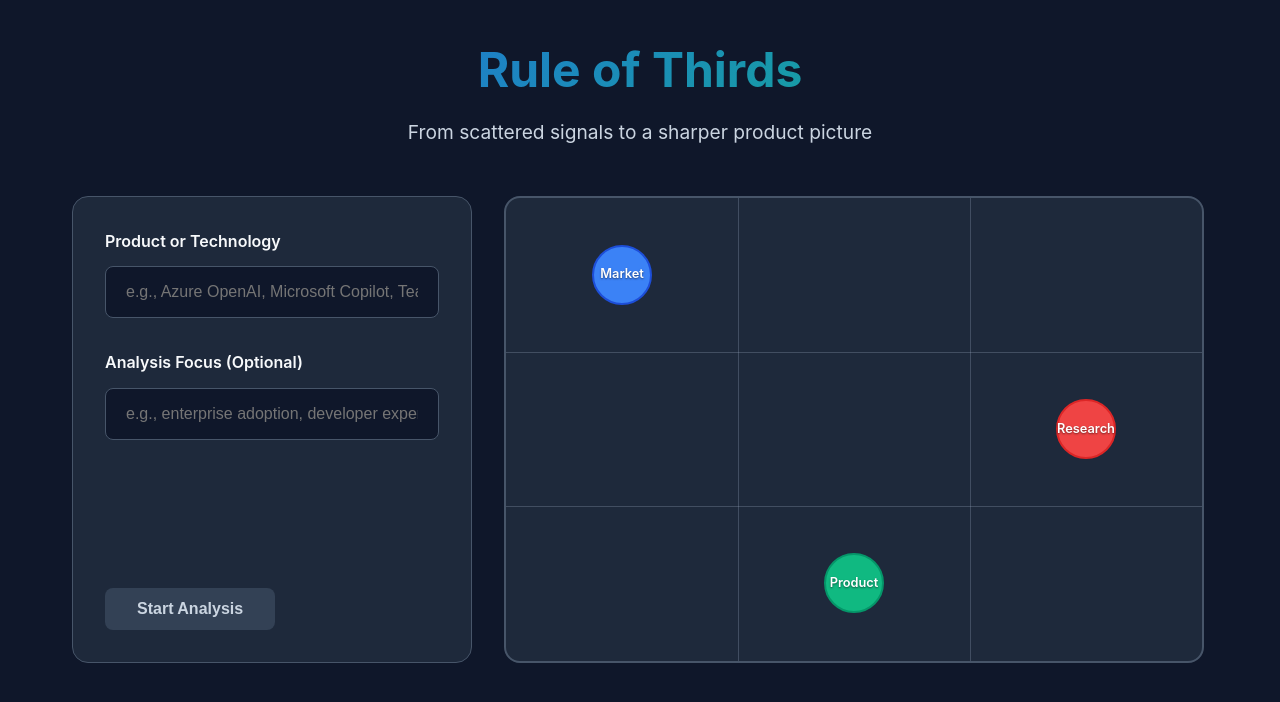
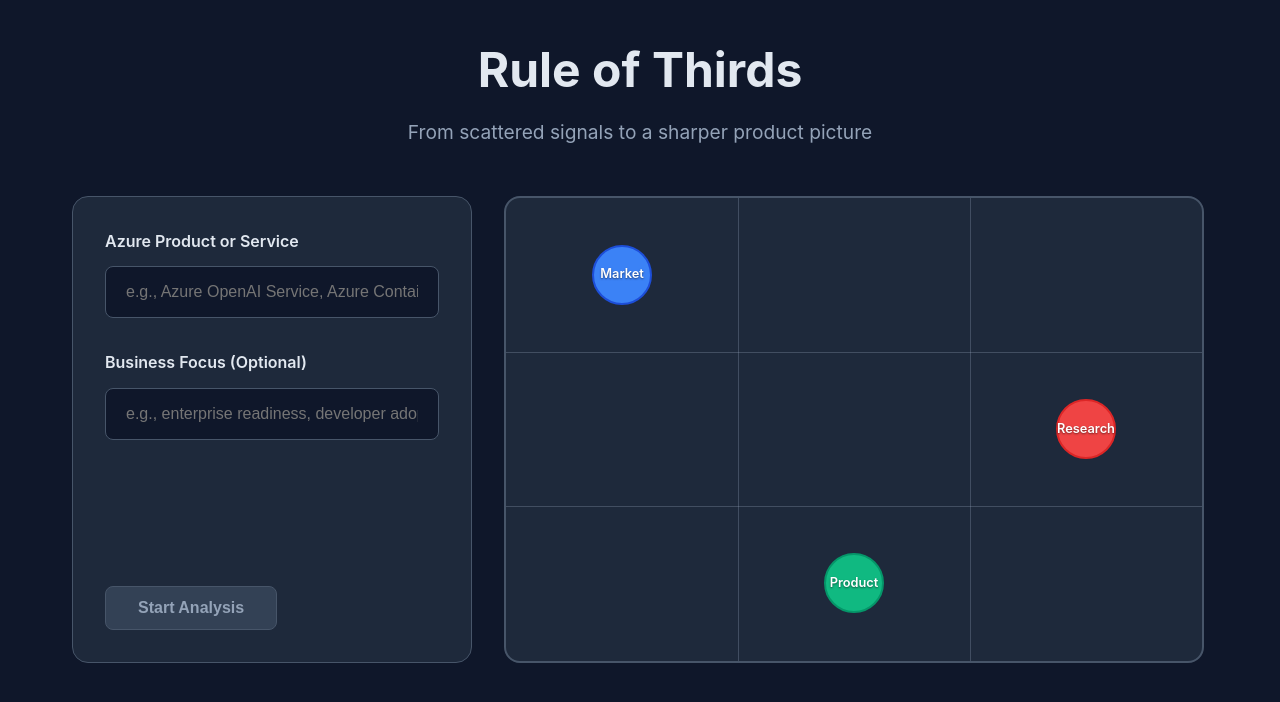
Before and after one commit to damondel/rule-of-thirds-webapp, a React (Vite) app in the folder web/: page / in a window 1280 px wide. Shown: the top 702 px of the page. Built offline with nearby package versions, Linux system fonts and the light colour scheme.

Commit message:
Improve Azure context and flatten color palette

```diff
--- a/web/src/App.tsx
+++ b/web/src/App.tsx
@@ -233,25 +233,25 @@
       <div className="main-content">
         <div className="controls">
           <div className="input-group">
-            <label htmlFor="topic">Product or Technology</label>
+            <label htmlFor="topic">Azure Product or Service</label>
             <input
               id="topic"
               type="text"
               value={topic}
               onChange={(e) => setTopic(e.target.value)}
-              placeholder="e.g., Azure OpenAI, Microsoft Copilot, Teams collaboration"
+              placeholder="e.g., Azure OpenAI Service, Azure Container Apps, Microsoft Copilot"
               disabled={isAnalyzing}
             />
           </div>
 
           <div className="input-group">
-            <label htmlFor="focus">Analysis Focus (Optional)</label>
+            <label htmlFor="focus">Business Focus (Optional)</label>
             <input
               id="focus"
               type="text"
               value={focusArea}
               onChange={(e) => setFocusArea(e.target.value)}
-              placeholder="e.g., enterprise adoption, developer experience, pricing strategy"
+              placeholder="e.g., enterprise readiness, developer adoption, competitive positioning"
               disabled={isAnalyzing}
             />
           </div>
--- a/web/src/index.css
+++ b/web/src/index.css
@@ -1,13 +1,13 @@
 :root {
-  --primary-color: #2563eb;
+  --primary-color: #64748b;
   --success-color: #10b981;
   --error-color: #ef4444;
   --warning-color: #f59e0b;
   --background: #0f172a;
   --surface: #1e293b;
   --surface-light: #334155;
-  --text-primary: #f8fafc;
-  --text-secondary: #cbd5e1;
+  --text-primary: #e2e8f0;
+  --text-secondary: #94a3b8;
   --border: #475569;
   --grid-line: rgba(148, 163, 184, 0.3);
 
@@ -47,10 +47,7 @@
   font-size: 3rem;
   font-weight: 700;
   margin-bottom: 0.5rem;
-  background: linear-gradient(135deg, var(--primary-color), var(--success-color));
-  -webkit-background-clip: text;
-  -webkit-text-fill-color: transparent;
-  background-clip: text;
+  color: var(--text-primary);
 }
 
 .header p {
@@ -129,12 +126,13 @@
 }
 
 .analyze-btn {
-  background: var(--primary-color);
+  background: var(--surface-light);
   color: white;
+  border: 1px solid var(--border);
 }
 
 .analyze-btn:hover:not(:disabled) {
-  background: #1d4ed8;
+  background: var(--border);
   transform: translateY(-1px);
 }
 
@@ -395,8 +393,8 @@
 }
 
 .triangle-shape {
-  fill: rgba(37, 99, 235, 0.15);
-  stroke: var(--primary-color);
+  fill: rgba(148, 163, 184, 0.15);
+  stroke: var(--text-secondary);
   stroke-width: 3;
   animation: trianglePulse 2s ease-in-out infinite;
 }
```
